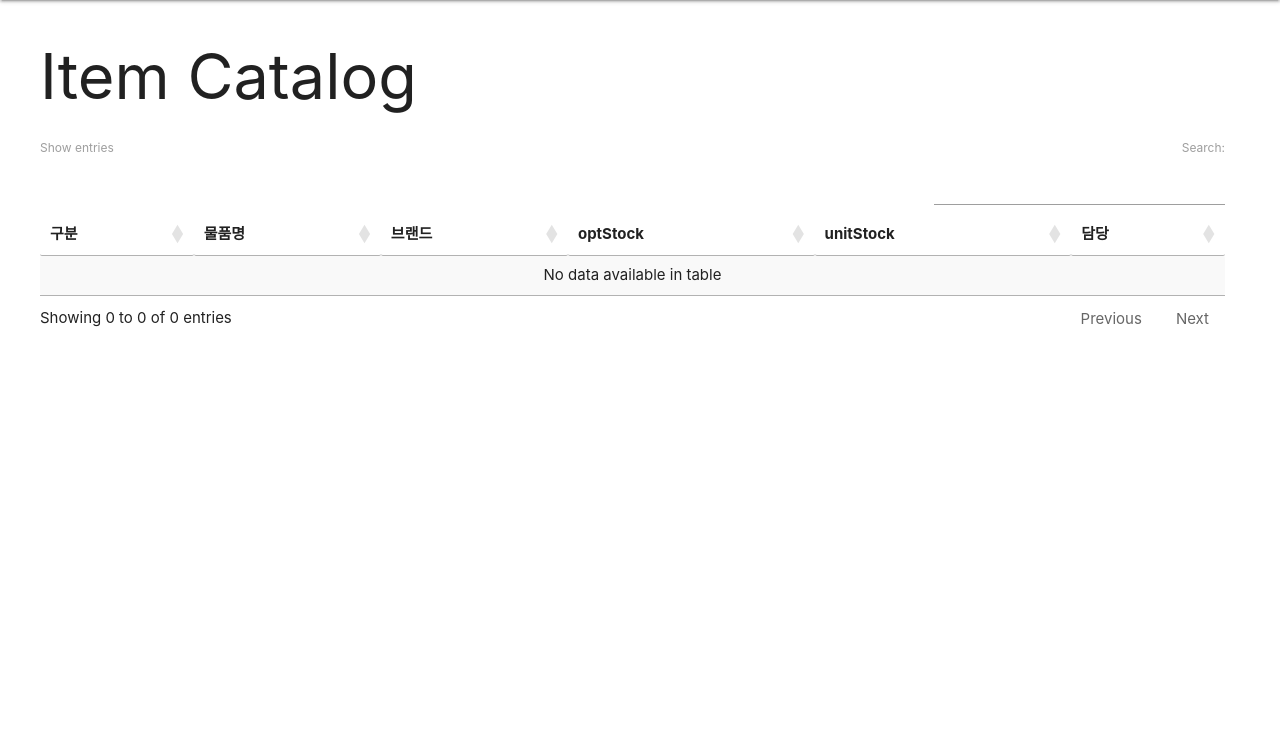
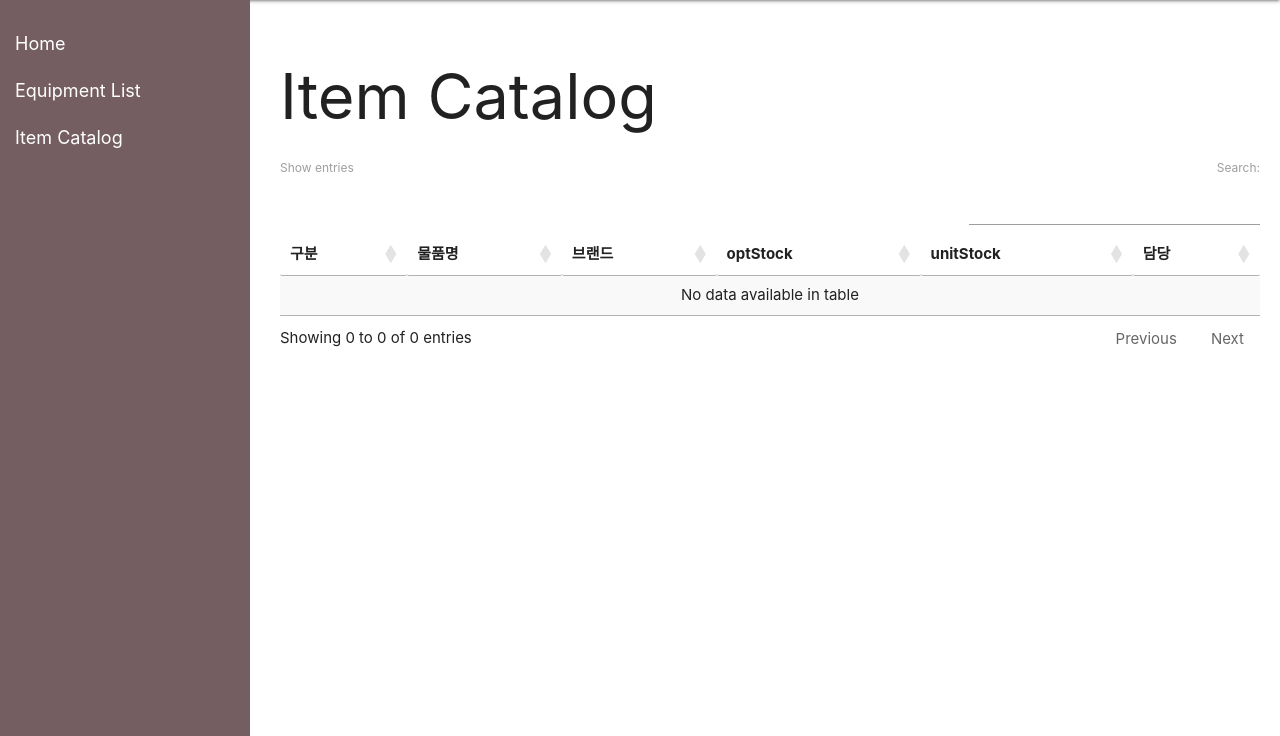
Before and after one commit to yoonsula/sblims_django, a Django app: template app/templates/app/item_catalog.html in a window 1280 px wide. Shown: the part 64-800 px from the top of the page. Run offline with Django 3.2, Linux system fonts and the light colour scheme; the template is opened without the code that fills it, so the values that code supplies are empty; some libraries are stand-ins or nearby versions.

Commit message:
ui_update

```diff
--- a/app/static/styles.css
+++ b/app/static/styles.css
@@ -74,3 +74,30 @@
 .chat-message strong {
     color: #2c3e50;
 }
+
+.sidebar {
+    width: 250px;
+    height: calc(100% - 64px); /* Adjust the height to exclude the height of the nav */
+    position: fixed;
+    top: 64px; /* Adjust the position to be below the nav */
+    left: 0;
+    background-color: #755e62;
+    padding-top: 20px;
+}
+
+.sidebar a {
+    padding: 10px 15px;
+    text-decoration: none;
+    font-size: 18px;
+    color: white;
+    display: block;
+}
+
+.sidebar a:hover {
+    background-color: #999393;
+}
+
+.content {
+    margin-left: 260px; /* Same as the width of the sidebar */
+    padding: 20px;
+}
--- a/app/templates/app/home.html
+++ b/app/templates/app/home.html
@@ -59,6 +59,8 @@
         <script>
             var simplemde = new SimpleMDE({ element: document.getElementById("Markdown-Editor") });
             simplemde.codemirror.setSize(null, "600px");
+            simplemde.codemirror.setOption('lineNumbers', true)
+            simplemde.codemirror.getWrapperElement().style.fontSize = '13px'
         </script>
     </body>
 </html>
--- a/app/templates/app/item_catalog.html
+++ b/app/templates/app/item_catalog.html
@@ -22,7 +22,12 @@
       </ul>
       </div>
     </nav>
-    <div class="left-panel">
+    <div class="sidebar">
+        <a href="{% url 'home' %}">Home</a>
+        <a href="{% url 'equipment_list' %}">Equipment List</a>
+        <a href="{% url 'item_catalog' %}">Item Catalog</a>
+    </div>
+    <div class="content">
       <h1>Item Catalog</h1>
       <table id="equipment-table" class="display">
           <thead>
```
Also changed, not shown: app/templates/app/equipment_list.html (+6 -1 lines).
